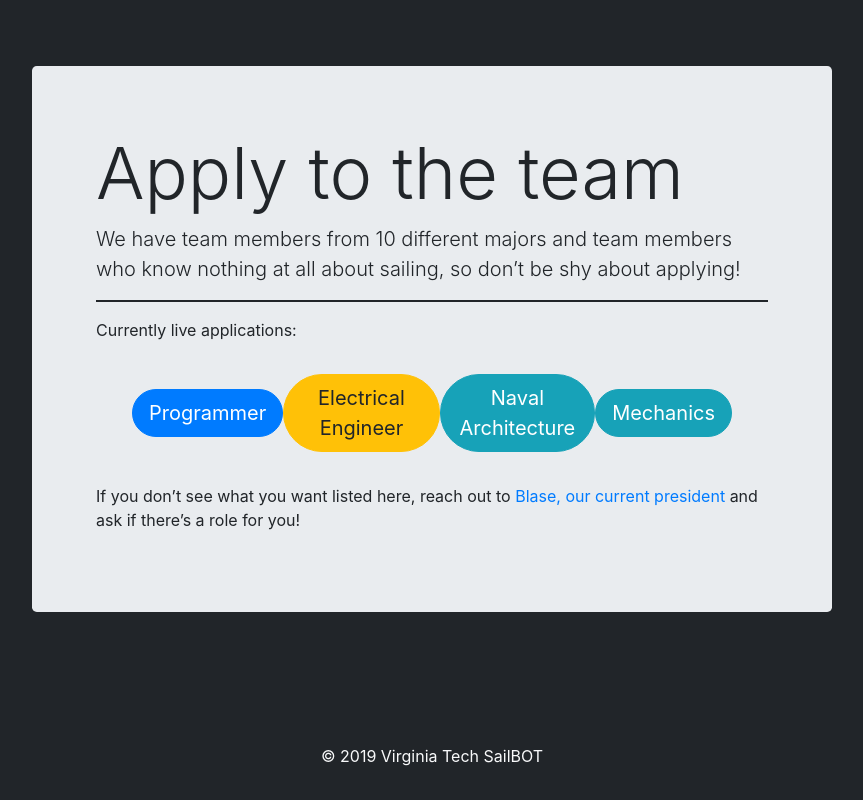
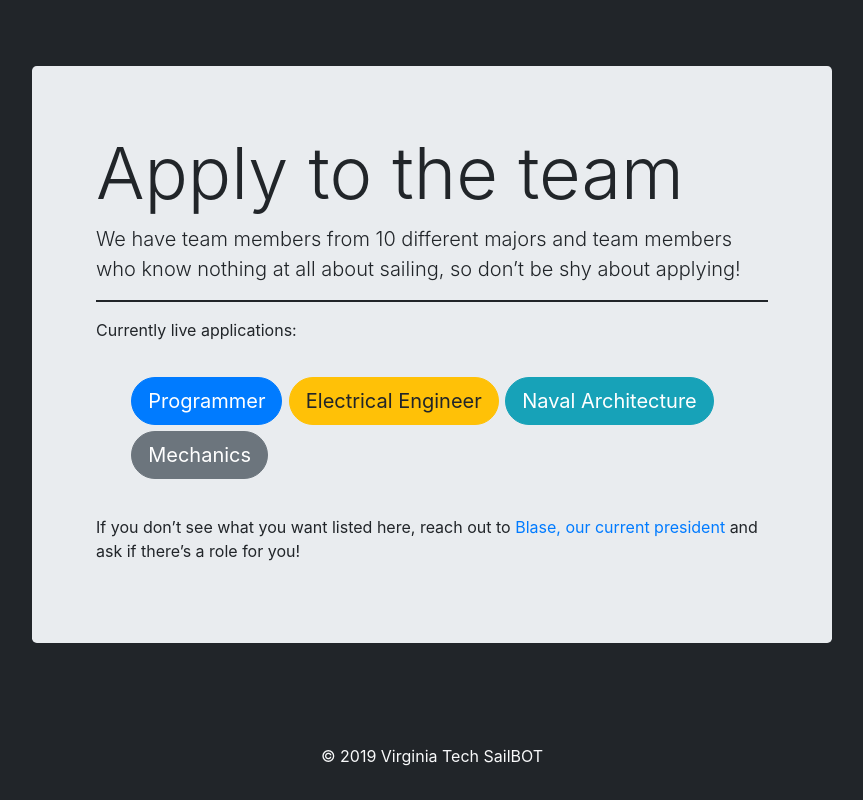
Before and after one commit to sailbot-vt/web_front_end, a Vue app: page / in a window 1280 px wide. Shown: the part 808-1608 px from the top of the page, without its empty margins (208-1071 px from the left). Built offline with nearby package versions, Linux system fonts and the light colour scheme.

Commit message:
Fixed mechanics link UI bugs

```diff
--- a/src/components/ApplyHero.vue
+++ b/src/components/ApplyHero.vue
@@ -11,7 +11,7 @@
         <b-button pill class="hero__button" variant="primary" href="https://forms.gle/yyfARDZimK6hqx3XA" size="lg">Programmer</b-button>
         <b-button pill class="hero__button" variant="warning" href="https://forms.gle/VekHEwATZY2jcadV7" size="lg">Electrical Engineer</b-button>
         <b-button pill class="hero__button" variant="info" href="https://forms.gle/VekHEwATZY2jcadV7" size="lg">Naval Architecture</b-button>
-        <b-button pill class="hero__button" variant="info" href="https://forms.gle/hZiawBCXDJMBzin2A" size="lg">Mechanics</b-button>
+        <b-button pill class="hero__button" href="https://forms.gle/hZiawBCXDJMBzin2A" size="lg">Mechanics</b-button>
       </div>
 
       <p>If you don&rsquo;t see what you want listed here, reach out to <a href="mailto:blasemc1@vt.edu">Blase, our current president</a> and ask if there&rsquo;s a role for you!</p>
@@ -41,12 +41,16 @@
       color: #212529
       background-color: #212529
 
+  &__button
+    margin: 0.2rem
+
   &__buttons
     display: flex
-    align-items: center
-    justify-content: space-around
-    max-width: 600px
-    margin: 2rem auto
+    align-items: flex-start
+    justify-content: left
+    flex-wrap: wrap
+    max-width: 750px
+    margin: 2rem
 
     @include media("<tablet")
       flex-direction: column
```
